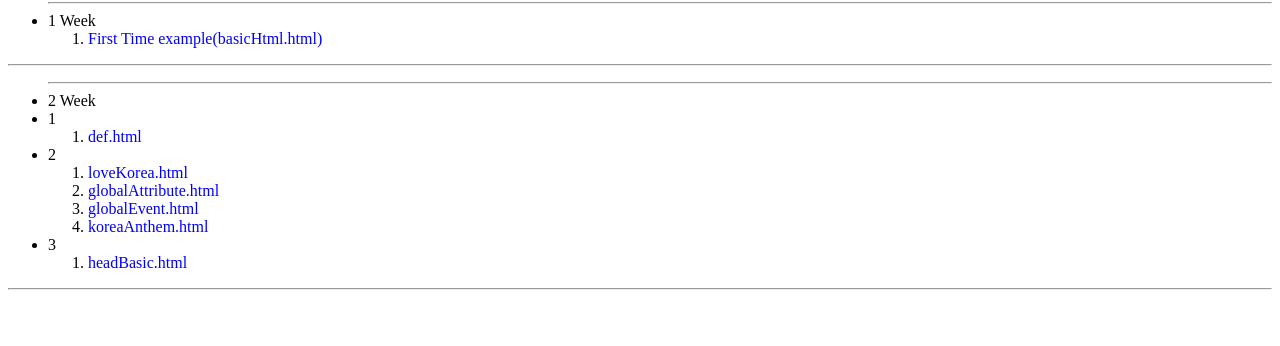
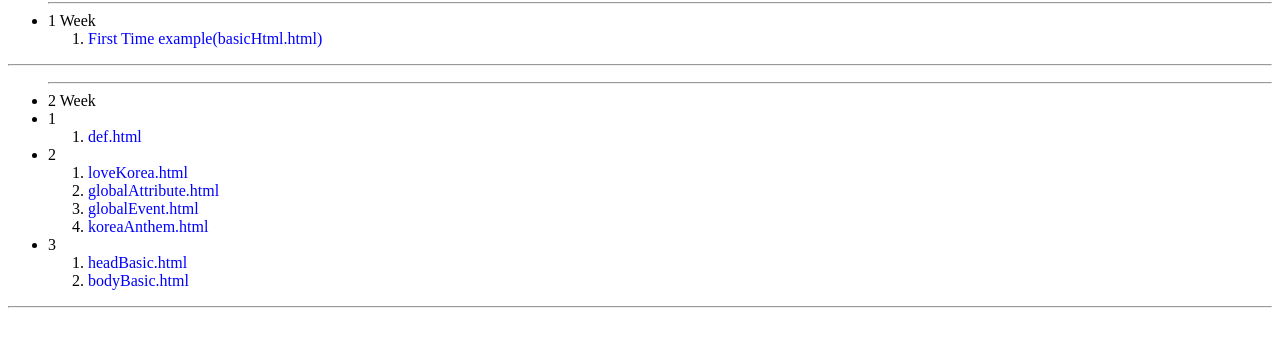
Before and after one commit to sorry21237/sorry21237.github.io, a plain HTML site: page index.html in a window 1280 px wide. Shown: the part 78-424 px from the top of the page. Drawn offline with Linux system fonts and the light colour scheme.

Commit message:
Update index.html

```diff
--- a/index.html
+++ b/index.html
@@ -19,7 +19,7 @@
    </ul><hr/>
    <ul><hr/>
     <li> 2 Week </li>
-     <li> 1 </li>
+    <li> 1 </li>
     <ol>
      <li><a href="https://sorry21237.github.io/week2_1/def.html">def.html</a></li>
     </ol>
@@ -33,6 +33,7 @@
      <li> 3 </li>
     <ol>
      <li><a href="https://sorry21237.github.io/week2_3/headBasic">headBasic.html</a></li>
+     <li><a href="https://sorry21237.github.io/week2_3/bodyBasic">bodyBasic.html</a></li>
     </ol>
    </ul><hr/>
  </body>
```
